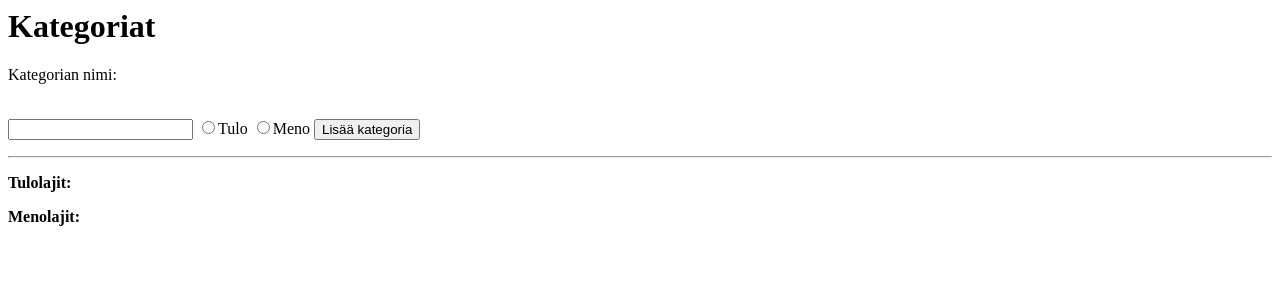
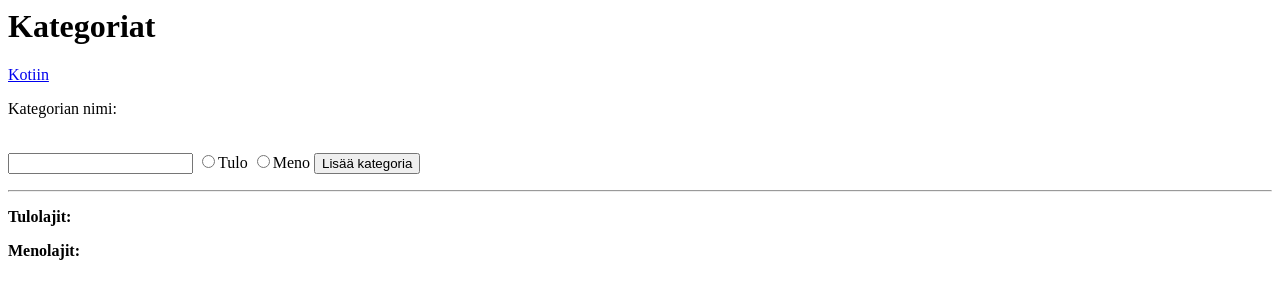
Before and after one commit to Henkka5791/MyMoney, a Flask app: template templates/categories.html in a window 1280 px wide. Shown: the top 300 px of the page. Run offline with Flask 2, Linux system fonts and the light colour scheme; the template is opened without the code that fills it, so the values that code supplies are empty.

Commit message:
Add link to index

```diff
--- a/templates/categories.html
+++ b/templates/categories.html
@@ -1,4 +1,5 @@
 <h1>Kategoriat</h1>
+<a href="/">Kotiin</a>
 <form action="/categories" method="POST">
 <p>Kategorian nimi:</p><br>
 <input type="text" name="name">
```
